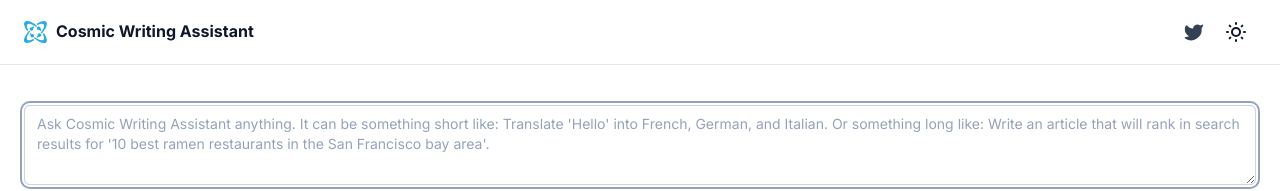
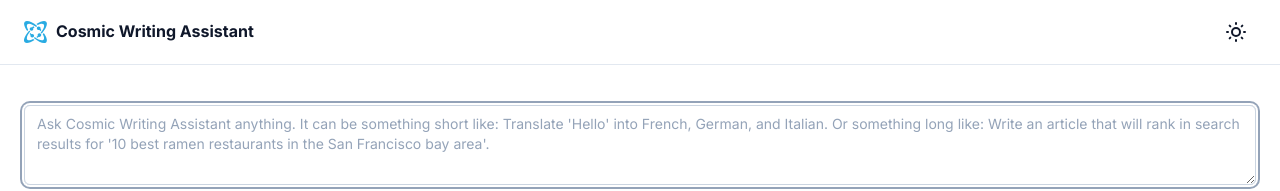
Before and after one commit to cosmicjs/ai-assistant, a Next.js app: page / in a window 1280 px wide. Shown: the top 191 px of the page. Built offline with nearby package versions, Linux system fonts and the light colour scheme; no server answers.

Commit message:
edit: rm twitter

```diff
--- a/components/site-header.tsx
+++ b/components/site-header.tsx
@@ -1,10 +1,8 @@
 import Link from "next/link"
 import { siteConfig } from "@/config/site"
 
-import { Icons } from "@/components/icons"
 import { MainNav } from "@/components/main-nav"
 import { ThemeToggle } from "@/components/theme-toggle"
-import { buttonVariants } from "@/components/ui/button"
 
 export function SiteHeader() {
   return (
@@ -13,22 +11,6 @@
         <MainNav items={siteConfig.mainNav} />
         <div className="flex flex-1 items-center justify-end space-x-4">
           <nav className="flex items-center space-x-1">
-            <Link
-              href={siteConfig.links.twitter}
-              target="_blank"
-              rel="noreferrer"
-            >
-              <div
-                className={buttonVariants({
-                  size: "sm",
-                  variant: "ghost",
-                  className: "text-slate-700 dark:text-slate-400",
-                })}
-              >
-                <Icons.twitter className="h-5 w-5 fill-current" />
-                <span className="sr-only">Twitter</span>
-              </div>
-            </Link>
             <ThemeToggle />
           </nav>
         </div>
```
